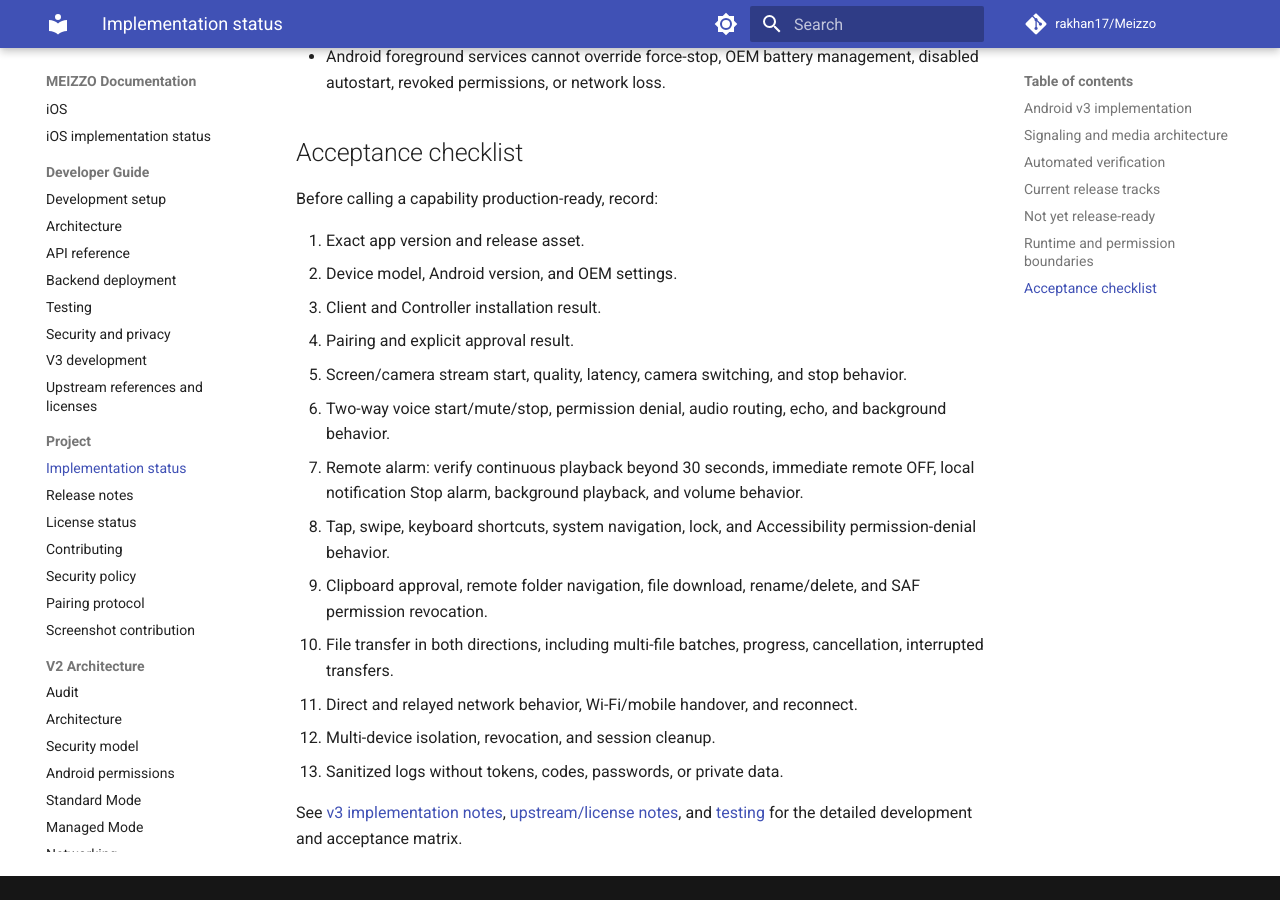
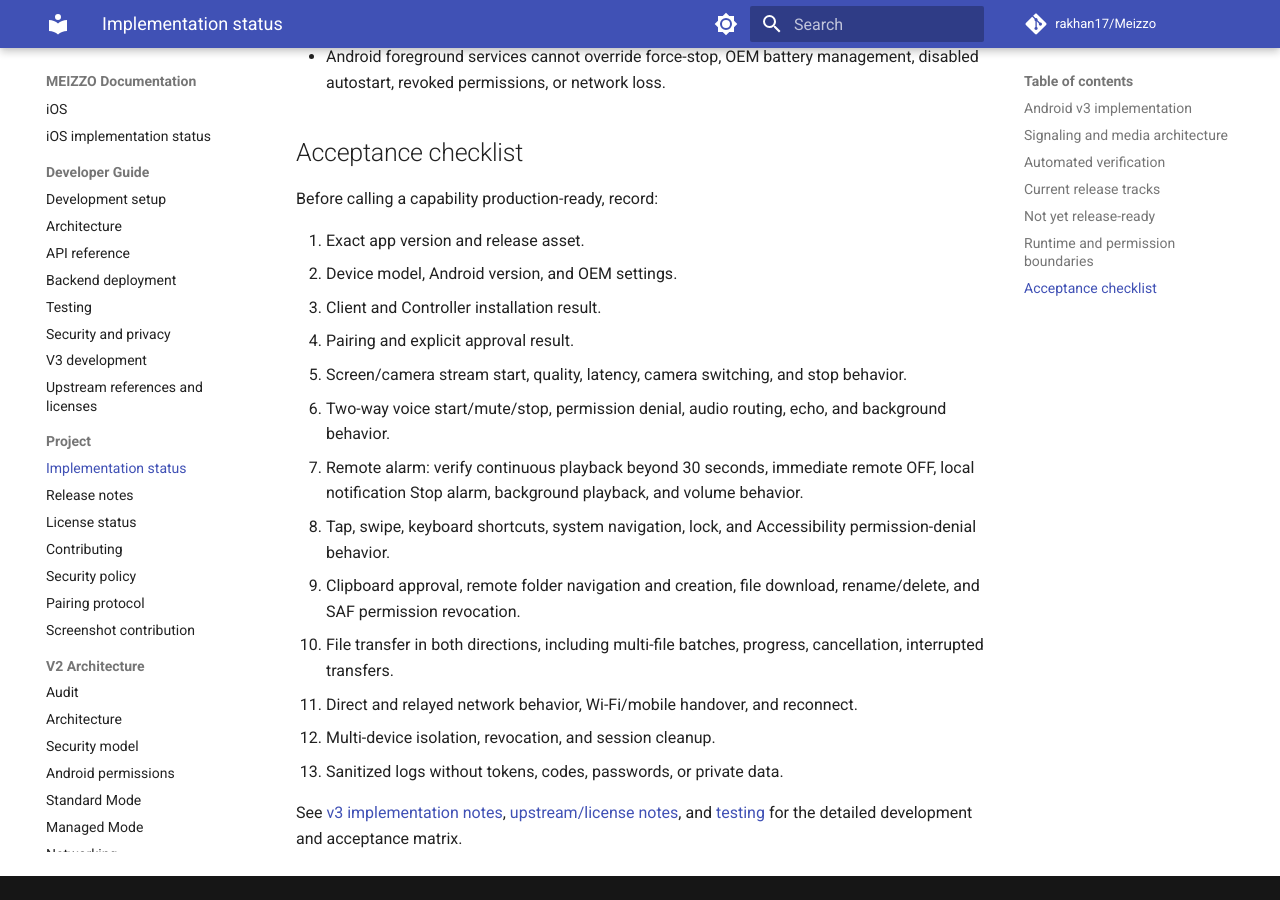
Before and after one commit to rakhan17/Meizzo, an MkDocs documentation site: the page built from docs/implementation-status.md, in a window 1280 px wide and 900 px high, scrolled down 3985 px. Built offline with MkDocs 1.6.1 and Material for MkDocs 9.7.7, drawn with Linux system fonts in a browser that asks for light colours; comment, search, counter and statistics services are not loaded.

Commit message:
Include remote folder creation in acceptance checklist

```diff
--- a/docs/implementation-status.md
+++ b/docs/implementation-status.md
@@ -131,7 +131,7 @@ Before calling a capability production-ready, record:
 7. Remote alarm: verify continuous playback beyond 30 seconds, immediate remote
    OFF, local notification Stop alarm, background playback, and volume behavior.
 8. Tap, swipe, keyboard shortcuts, system navigation, lock, and Accessibility permission-denial behavior.
-9. Clipboard approval, remote folder navigation, file download, rename/delete, and SAF permission revocation.
+9. Clipboard approval, remote folder navigation and creation, file download, rename/delete, and SAF permission revocation.
 10. File transfer in both directions, including multi-file batches, progress, cancellation, interrupted
    transfers.
 11. Direct and relayed network behavior, Wi-Fi/mobile handover, and reconnect.
```
